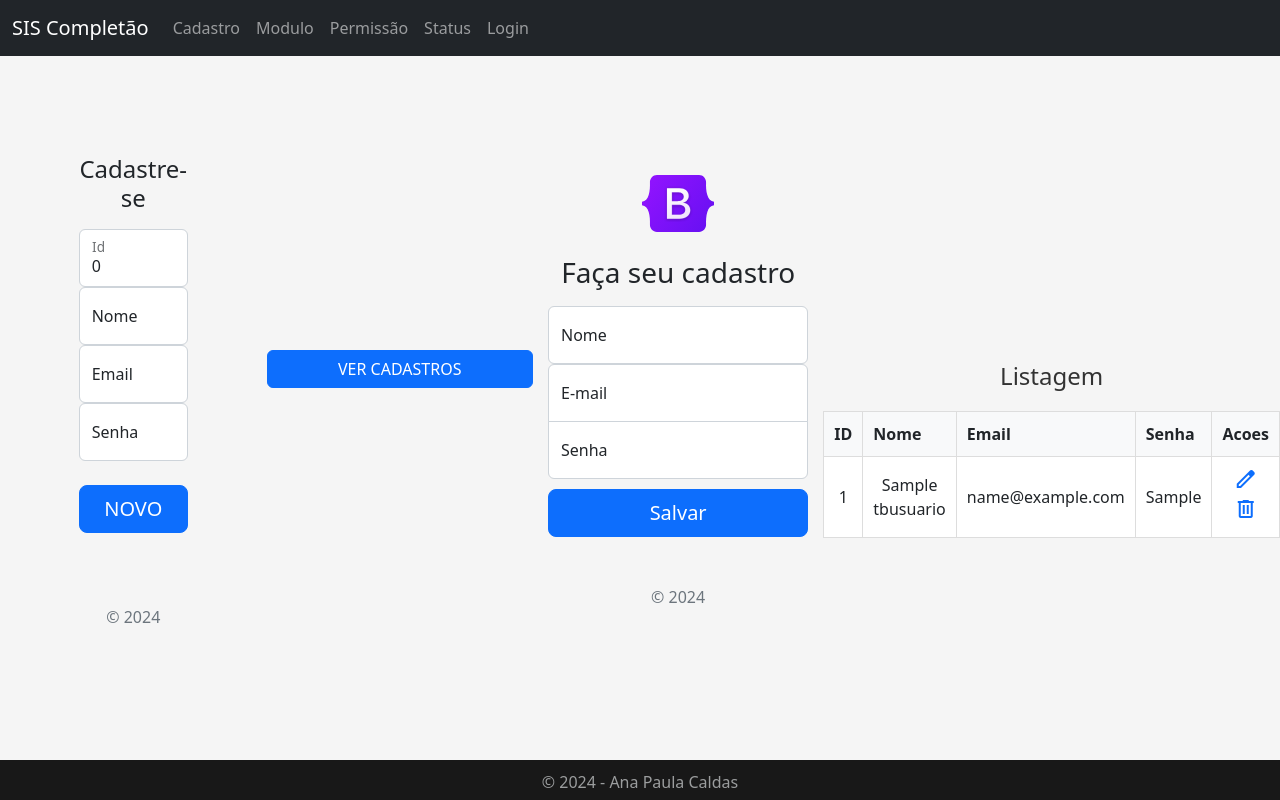
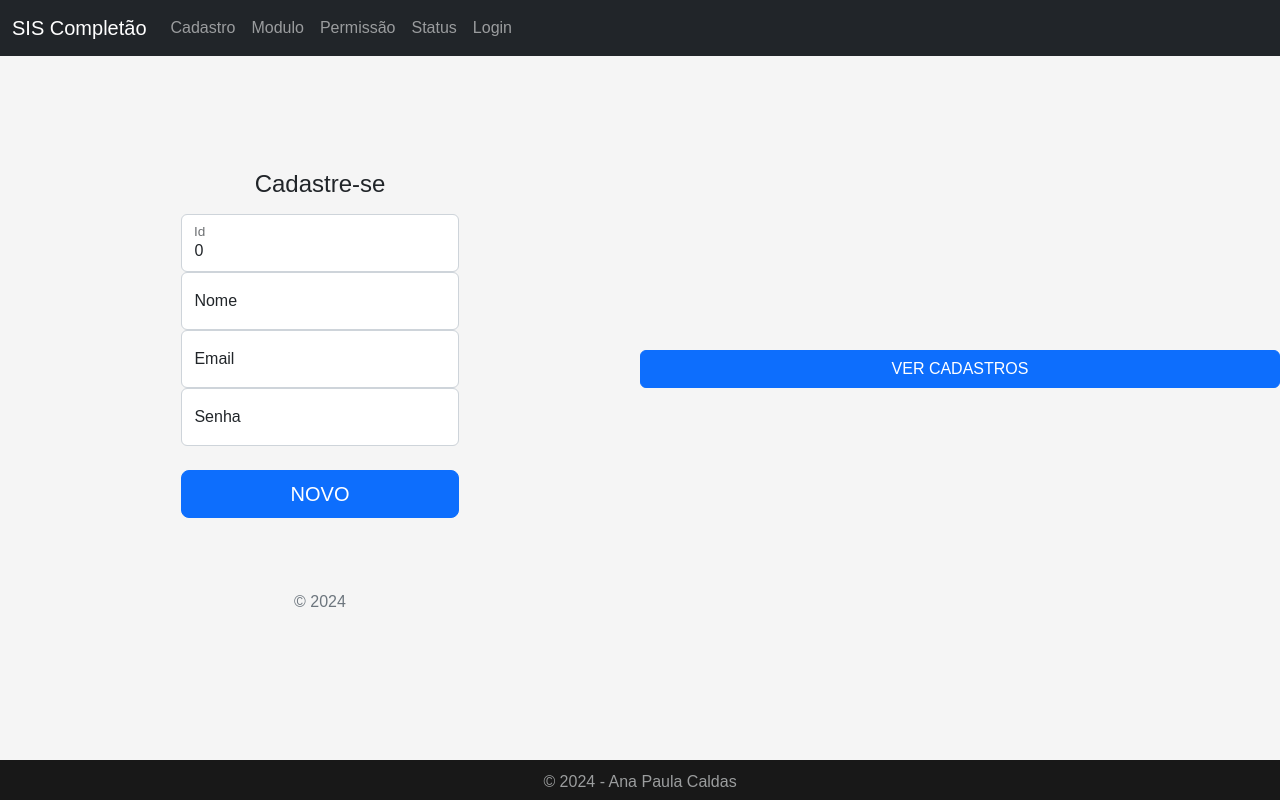
Before and after one commit to Caua-MH/SisCompletao, a PHP site: page /cadastrousuario.php in a window 1280 px wide. Run offline with PHP 8.4, Linux system fonts and the light colour scheme; tables that the repository leaves empty or names only in its code hold one stand-in row (values such as "Sample post").

Commit message:
Update cadastrousuario.php

```diff
--- a/cadastrousuario.php
+++ b/cadastrousuario.php
@@ -191,156 +191,4 @@ function alternarListagem() {
 </html>
 <?php
 require_once "rodape.php";
-?><?php
-  require_once "topo.php";
-
-
-    ?>
-
-<!doctype html>
-<html lang="en">
-  <head>
-    <meta charset="utf-8">
-    <meta name="viewport" content="width=device-width, initial-scale=1">
-    <meta name="description" content="">
-    <meta name="author" content="Mark Otto, Jacob Thornton, and Bootstrap contributors">
-    <meta name="generator" content="Hugo 0.104.2">
-    <title>SIS Completão - Cadastro</title>
-
-    <link rel="canonical" href="https://getbootstrap.com/docs/5.2/examples/sign-in/">
-    <link href="assets/dist/css/bootstrap.min.css" rel="stylesheet">
-    <link rel="stylesheet" href="https://fonts.googleapis.com/css2?family=Material+Symbols+Outlined:opsz,wght,FILL,GRAD@20..48,100..700,0..1,-50..200" />
-    <link href="css/style.css" rel="stylesheet">
-    <link href="css/signin.css" rel="stylesheet">
-
-
-  </head>
-  <body class="text-center">
-  <?php
-        //verificar a variavel ação
-      $acao="";
-      if(isset($_GET['acao'])){
-          $acao=$_GET['acao'];
-          if(isset($_GET['id']))
-            $id=$_GET['id'];
-          //echo "entrou no get";
-      }else if(isset($_POST['acao'])){
-          $acao=$_POST['acao'];
-          //$id=$_POST['id'];
-          $nome=$_POST['nome'];
-          $email=$_POST['email'];
-          $senha=$_POST['senha'];
-          //echo "entrou no post";
-        } else {
-          $acao="novo";
-          $id=0;
-          $nome="";
-          $email="";
-          $senha="";
-        }
-
-        //buscar o registro a ser exibido
-        require_once "bd/conexao.php";
-        if($acao=="editar"){
-            $sql = "select * FROM tbusuarios where id=".$id;
-            $resultado = $conn->query($sql);
-            foreach($resultado as $registro) {
-                $nome = $registro['nome'];
-                $email = $registro['email'];
-                $senha = $registro['senha'];
-                //echo $descricao;
-            }
-        }
-        if($acao=="excluir"){
-            echo "<script>window.alert('Excluído')</script>";
-            $sql = "delete from tbusuarios where id=".$id;
-            $conn->exec($sql);
-            $id=0;
-            $nome="";
-            $email="";
-            $senha="";
-            $acao="novo";
-        }
-        if($acao=="atualizar"){
-            echo "<script>window.alert('Atualizado')</script>";
-            $sql = "update tbusuarios set nome='".$nome."' where id=".$id;
-            //echo $sql;
-            $conn->exec($sql);
-            $id=0;
-            $nome="";
-            $email="";
-            $senha="";
-            $idstatus="";
-            $acao="novo";
-        }
-
-        if($acao=="novo" && $id==0 && !empty($idusuario)){
-          echo "<script>window.alert('Salvo com sucesso')</script>";
-          $sql = "INSERT INTO tbusuario (nome, email, senha, idstatus) VALUES ('".$nome."','".$email."','".$senha."','".$idstatus."')";
-          //echo $sql;
-          $conn->exec($sql);
-          $id=0;
-          $acao="novo";
-          $nome="";
-          $email="";
-          $idstatus="";
-          $senha="";
-
-      }
-        ?>
-<main class="form-signin w-100 m-auto">
-  <form action="cadastrousuario.php" method="post">
-    <img class="mb-4" src="assets/brand/bootstrap-logo.svg" alt="" width="72" height="57">
-    <h1 class="h3 mb-3 fw-normal">Faça seu cadastro</h1>
-
-    <div class="form-floating">
-    <?php
-      if($id>0 && $nome!="")
-        $acao="atualizar"; ?>
-      <input type="hidden" name="acao" value="<?php echo $acao;?>">
-
-    <div class="form-floating">
-      <input type="nome" name="nome" class="form-control" id="floatingInput" placeholder="Digite seu nome">
-      <label for="floatingInput">Nome</label>
-    </div>
-
-    <div class="form-floating">
-      <input type="email" name="email" class="form-control" id="floatingInput" placeholder="name@example.com">
-      <label for="floatingInput">E-mail</label>
-    </div>
-    <div class="form-floating">
-      <input type="password" name="senha" class="form-control" id="floatingPassword" placeholder="Senha">
-      <label for="floatingPassword">Senha</label>
-    </div>
-    <button class="w-100 btn btn-lg btn-primary" type="submit">Salvar</button>
-    <p class="mt-5 mb-3 text-muted">&copy; 2024</p>
-  </form>
-</main>
-
-<div id="listagem">
-      <h1>Listagem</h1>
-      <?php
-        $sql="Select * from tbusuarios order by id";
-        echo "<table><tr><th>ID</th><th>Nome</th><th>Email</th><th>Senha</th><th>Acoes</th></tr>";
-        $resultado = $conn->query($sql);
-        foreach($resultado as $registro) {
-            echo "<tr><td>".$registro["id"]."</td><td>".
-            $registro["nome"]."</td><td>".
-          $registro["email"]."</td><td>".
-          $registro["senha"]."</td><td>
-
-          <a href='cadastrousuario.php?id=".$registro["id"]."&acao=editar'><span class='material-symbols-outlined'>edit</span></a>
-            <a href='cadastrousuario.php?id=".$registro["id"]."&acao=excluir'><span class='material-symbols-outlined'>delete</span></a>
-            </td></tr>";
-        }
-        echo "</table>";
-        ?>
-</div>
-
-
-  </body>
-</html>
-
-<?php
-require_once "rodape.php";
 ?>
```
